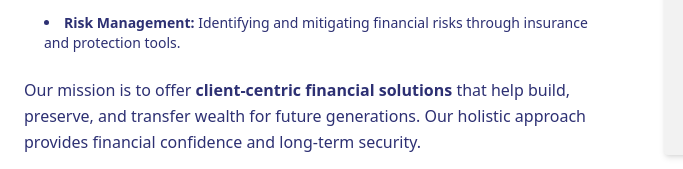
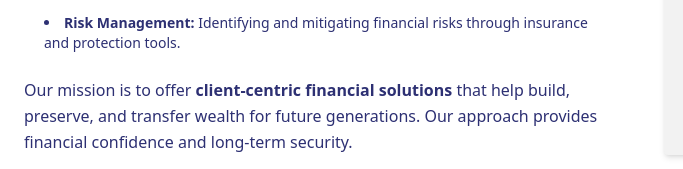
Before and after one commit to dhananj001/ZENVEST, a plain HTML site: page about-us.html in a window 1280 px wide. Shown: the part 631-800 px from the top of the page, 0-683 px from the left. Drawn offline with nearby package versions, Linux system fonts and the light colour scheme.

Commit message:
Update about-us.html

```diff
--- a/about-us.html
+++ b/about-us.html
@@ -100,7 +100,7 @@
 
                 <p class="text-base leading-relaxed">
                     Our mission is to offer <strong>client-centric financial solutions</strong> that help build,
-                    preserve, and transfer wealth for future generations. Our holistic approach provides financial
+                    preserve, and transfer wealth for future generations. Our approach provides financial
                     confidence and long-term security.
                 </p>
             </div>
```
